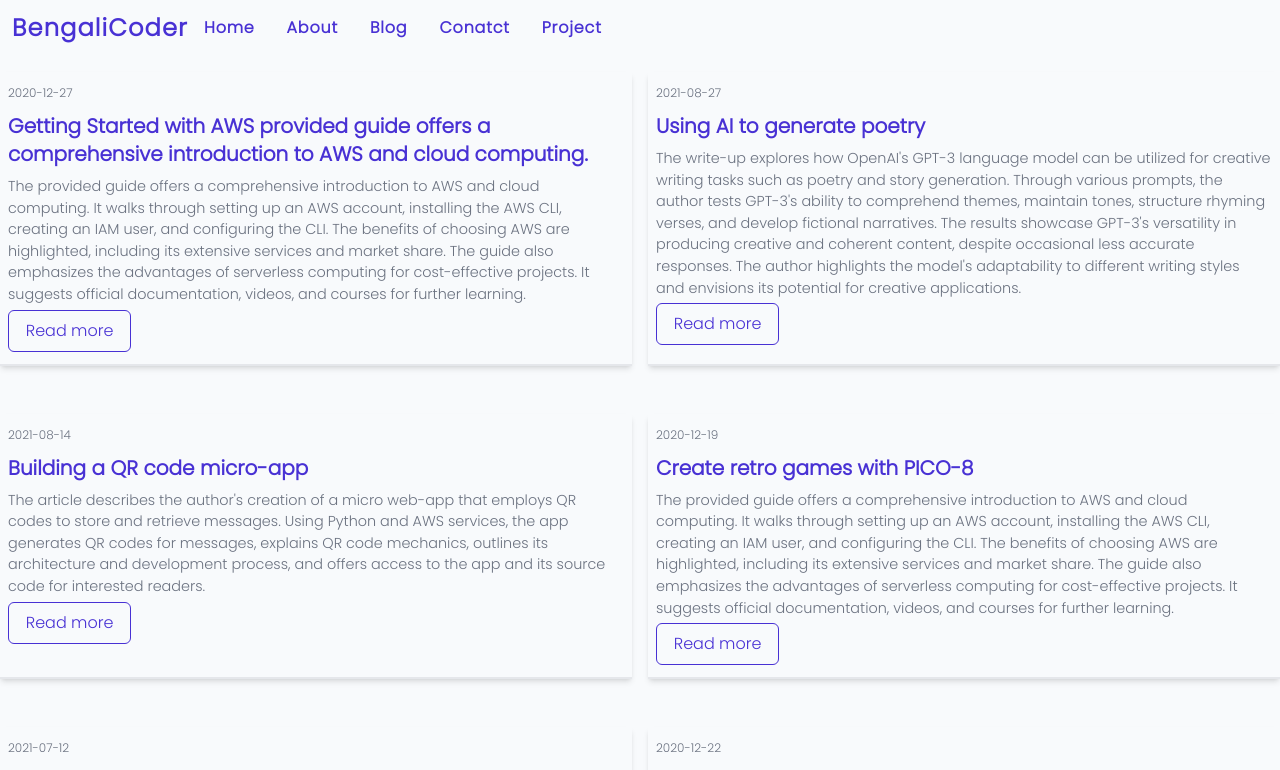
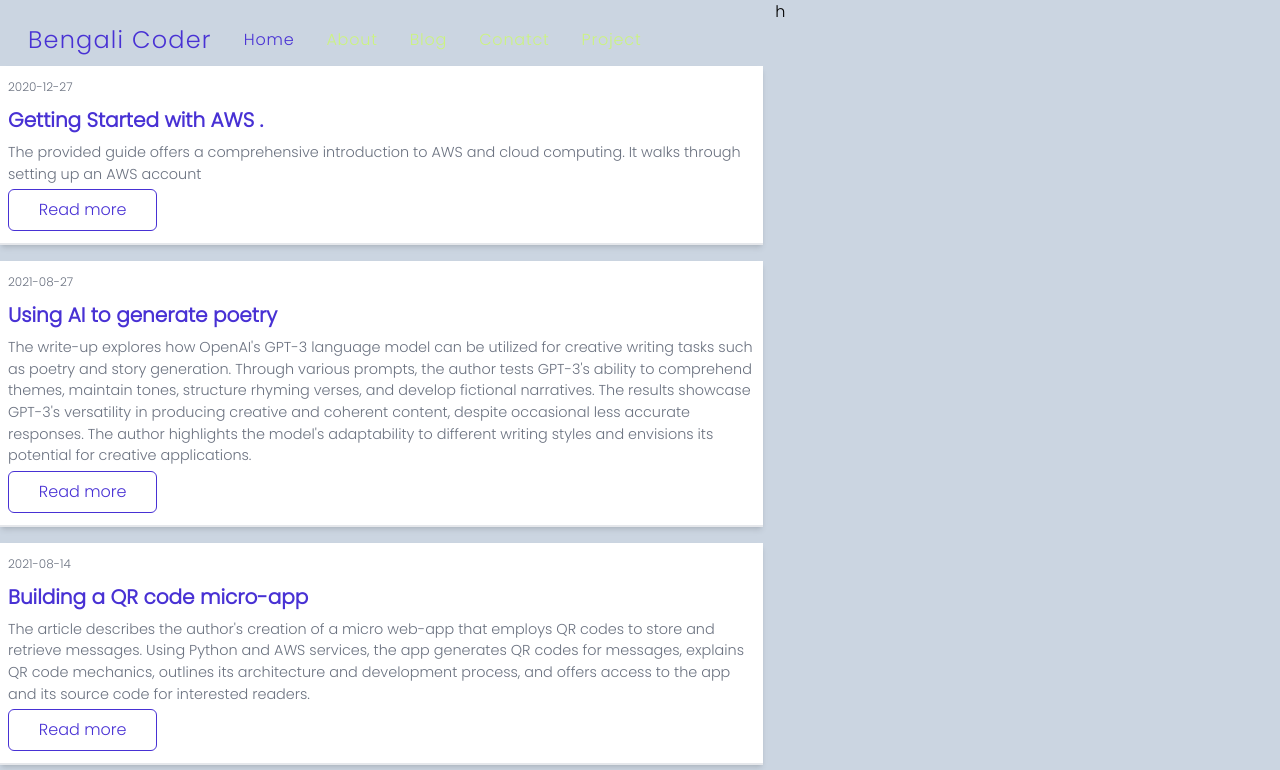
Before and after one commit to shaid-7908/my_portfolio_nextJs, a Next.js app: page /Blog in a window 1280 px wide. Shown: the top 770 px of the page. Built offline with nearby package versions, Linux system fonts and the light colour scheme.

Commit message:
Chances of broken website is high

```diff
--- a/POST/aws-quickstart.md
+++ b/POST/aws-quickstart.md
@@ -1,7 +1,7 @@
 ---
-title: "Getting Started with AWS provided guide offers a comprehensive introduction to AWS and cloud computing."
+title: "Getting Started with AWS ."
 subtitle: "Create an AWS account and set up CLI/SDK access."
-summary: "The provided guide offers a comprehensive introduction to AWS and cloud computing. It walks through setting up an AWS account, installing the AWS CLI, creating an IAM user, and configuring the CLI. The benefits of choosing AWS are highlighted, including its extensive services and market share. The guide also emphasizes the advantages of serverless computing for cost-effective projects. It suggests official documentation, videos, and courses for further learning."
+summary: "The provided guide offers a comprehensive introduction to AWS and cloud computing. It walks through setting up an AWS account"
 date: "2020-12-27"
 ---
 
--- a/package.json
+++ b/package.json
@@ -9,6 +9,9 @@
     "lint": "next lint"
   },
   "dependencies": {
+    "@fortawesome/free-solid-svg-icons": "^6.4.2",
+    "@fortawesome/react-fontawesome": "^0.2.0",
+    "@material-tailwind/react": "^2.1.1",
     "@next/font": "^13.4.19",
     "autoprefixer": "10.4.15",
     "eslint": "8.47.0",
--- a/pages/Blog/[slug]/index.js
+++ b/pages/Blog/[slug]/index.js
@@ -23,8 +23,9 @@ export default function index({frontmatter:{title,date},content,slug}) {
             </div>
         </div>
 
-        <div className='flex justify-center my-5'>
-        <article className="prose md:prose-lg prose-h1:text-[#4831d4]
+        <div className='md:flex md:justify-center md:w-[70%] my-5 mx-[20px] md:mx-2'>
+        <article className="prose prose-sm md:prose-lg prose-h1:text-[#4831d4]
+        max-w-none
         prose-h1:text-3xl
         prose-h1:font-bold
         prose-headings:text-gray-800
--- a/pages/Blog/index.js
+++ b/pages/Blog/index.js
@@ -9,29 +9,18 @@ import Link from 'next/link';
 export default function index({posts}) {
   return (
     <>
-    <div className='bg-slate-50'>
+    <div className='bg-slate-300'>
         <div className='containerWrap2 '>
 
-              {/* <Navbar barcolor={"#4831d4"}/> */}
 
-             <div className='p-3 flex justify-start items-center font-popins relative '>
-            <h1 className='text-2xl text-[#4831d4] font-bold tracking-wider '>BengaliCoder</h1>
-           {/* <Navbar barcolor='#4831d4'/> */}
-            <div className='hidden lg:block'>
-                <ul className='flex justify-around text-lgn tracking-wider font-semibold '>
-                    <Link href='/' className='mx-4 text-[#4831d4]'>Home</Link>
-                    <Link href='/About' className='mx-4 text-[#4831d4]'>About</Link>
-                    <li className='mx-4 text-[#4831d4]'>Blog</li>
-                    <li className='mx-4 text-[#4831d4]'>Conatct</li>
-                    <li className='mx-4 text-[#4831d4]'>Project</li>
-                </ul>
-            </div>
-             </div>
 
-             <div className='grid grid-cols-4 gap-4'>
+             <div className='grid grid-cols-5 gap-3 '>
+              <div className='col-span-3 mt-[50px]'>
+
+
            {posts.map((blog,index)=>(
 
-            <div className='border-b-2 p-2 col-span-2 my-4 shadow-md' key={index}>
+            <div className='border-b-2 p-2 col-span-3 my-4 shadow-md bg-white' key={index}>
               <span className='text-gray-500 text-xs'>{blog.date}</span>
               <h1 className='text-xl my-2 font-bold text-[#4831d4]'>{blog.title}</h1>
               <p className='text-gray-500 text-[0.90rem] font-popins'>{blog.summary}</p>
@@ -50,14 +39,17 @@ export default function index({posts}) {
             </div>
 
            ))}
+           </div>
+           <div className='col-span-2'>
+            h
+           </div>
+
              </div>
 
 
         </div>
     </div>
-    <div className='w-screen h-[70vh] bg-[#3D155F]'>
-        <Footer/>
-    </div>
+
 
     </>
   )
--- a/pages/Component/Herosection1.js
+++ b/pages/Component/Herosection1.js
@@ -8,6 +8,7 @@ import { useRouter } from 'next/navigation'
 import {motion} from 'framer-motion'
 import TransitionPage from './Transitionpage'
 import Particles1 from './Particles1'
+import Navbar from './Navbar'
 
 export default function Herosection1() {
     const router = useRouter()
@@ -15,26 +16,14 @@ export default function Herosection1() {
   return (
     <AnimatePresence mode='wait'>
     <motion.div key={router.route} className='herosectionBg'>
-        {/* <TransitionPage/> */}
+        <TransitionPage/>
         <div className='containerWrap2'>
 
-        <div className='p-3 flex justify-start items-center font-popins relative '>
-                <h1 className='text-2xl text-[#ccf381] font-bold tracking-wider mx-4'>BengaliCoder</h1>
-               {/* <Navbar barcolor="#ccf381"/> */}
-                <nav className='hidden lg:block'>
-                    <ul className='flex justify-around text-lgn tracking-wider font-semibold '>
-                        <Link href='/' className='mx-4 text-[#ccf381]'>Home</Link>
-                        <Link href='/' className='mx-4 text-[#ccf381]'>About</Link>
-                        <Link href='/Blog' className='mx-4 text-[#ccf381]'>Blog</Link>
-                        <li className='mx-4 text-[#ccf381]'>Conatct</li>
-                        <li className='mx-4 text-[#ccf381]'>Project</li>
-                    </ul>
-                </nav>
-            </div>
+
 
 
             <div className='flex flex-col lg:flex-row'>
-                <div  className=' flex-1 p-3 '>
+                <div  className=' flex-1 p-3 mt-[40px]'>
                     <div className='text-5xl lg:text-7xl font-bold my-4 text-[#ccf381] p-3'>
                         <h1>Full Stack</h1>
                         <h1>Developer</h1>
@@ -44,7 +33,7 @@ export default function Herosection1() {
                     </div>
 
                 </div>
-                <div className=' flex-1 p-3 relative'>
+                <div className=' flex-1 p-3 relative  mt-[40px]'>
                     <Particles1/>
                     {/* <Particles1/> */}
 
--- /dev/null
+++ b/pages/Component/Navbar.js
@@ -0,0 +1,130 @@
+'use client'
+import React from 'react'
+import { useRouter } from 'next/router';
+
+import  { useState, useEffect } from "react";
+import { FontAwesomeIcon } from "@fortawesome/react-fontawesome";
+import {faBars,faX} from "@fortawesome/free-solid-svg-icons";
+import Link from 'next/link';
+
+import {motion} from 'framer-motion'
+
+export default function Navbar({barcolor}) {
+    const [navColor, setnavColor] = useState("transparent");
+    const [navPosition,setNavPosition] = useState('absolute')
+    const [navSrcollLinkColor,setNavScrollLinkColor] = useState(false)
+    const router = useRouter()
+
+    const listenScrollEvent = () => {
+        window.scrollY > 10 ? setnavColor("md:bg-white") : setnavColor("md:bg-transparent");
+        window.scrollY > 10 ? setNavPosition('sticky') : setNavPosition('absolute');
+        window.scrollY > 10 ? setNavScrollLinkColor(true) : setNavScrollLinkColor(false)
+    }
+
+  const [menuState,setMenuState]=useState(false)
+
+
+  useEffect(() => {
+    window.addEventListener("scroll", listenScrollEvent);
+    return () => {
+      window.removeEventListener("scroll", listenScrollEvent);
+    };
+  }, []);
+  useEffect(() => {
+
+    console.log('route change with dependency', router.pathname);
+}, [router]);
+
+  return (
+   //  <div className='md:hidden absolute z-50 flex flex-col items-end right-0 top-[10px] '>
+   //    <span className={`text-[${barcolor}] text-3xl p-2`} onClick={()=>{setMenuState(!menuState)
+   //   console.log(menuState)
+   // }
+   // }>
+   //      {menuState ? <FontAwesomeIcon icon={faX}/> : <FontAwesomeIcon icon={faBars}/>}
+   //      </span>
+   //      <div className={`w-screen h-[35vh] bg-white  mt-3 ${menuState ? 'block' : ' hidden' } transition duration-1000 ease-in-out `}>
+   //         <div className='w-[80%] h-[100%] mx-auto flex'>
+   //               <ul className='flex-1'>
+   //                <motion.li
+   //                   initial={{opacity:0,translateY:20}}
+   //                   whileInView={{opacity:1,translateY:0}}
+   //                   transition={{duration:0.5}}
+   //                   className='my-4 text-[#ccf381] font-popins tracking-widest'>Home</motion.li>
+   //                <motion.li
+   //                   initial={{opacity:0,translateY:20}}
+   //                   whileInView={{opacity:1,translateY:0}}
+   //                   transition={{duration:0.5}}
+   //                   className='my-4 text-[#ccf381] font-popins tracking-widest'>About</motion.li>
+   //                <motion.li
+   //                   initial={{opacity:0,translateY:20}}
+   //                   whileInView={{opacity:1,translateY:0}}
+   //                   transition={{duration:0.5}}
+   //                   className='my-4 text-[#ccf381] font-popins tracking-widest'>Blog</motion.li>
+   //                <motion.li
+   //                   initial={{opacity:0,translateY:20}}
+   //                   whileInView={{opacity:1,translateY:0}}
+   //                   transition={{duration:0.5}}
+   //                   className='my-4 text-[#ccf381] font-popins tracking-widest'>Contact</motion.li>
+   //                <motion.li
+   //                   initial={{opacity:0,translateY:20}}
+   //                   whileInView={{opacity:1,translateY:0}}
+   //                   transition={{duration:0.5}}
+   //                   className='my-4 text-[#ccf381] font-popins tracking-widest'>Project</motion.li>
+   //               </ul>
+   //               <div className='flex-1 my-4 border-l-[1px] px-2 flex flex-col'>
+   //                <motion.h1
+   //                initial={{opacity:0,translateY:20}}
+   //                whileInView={{opacity:1,translateY:0}}
+   //                transition={{duration:0.5}}
+   //                className='text-slate-500 tracking-widest'>SAY HELLO</motion.h1>
+   //                <motion.span
+   //                    initial={{opacity:0,translateY:20}}
+   //                    whileInView={{opacity:1,translateY:0}}
+   //                    transition={{duration:0.5}}
+   //                    className='text-[#ccf381] font-popins '>
+   //                 <a href='mailto:shahid451998@gmail.com'>Email</a>
+   //                </motion.span>
+   //                <motion.span
+   //                  initial={{opacity:0,translateY:20}}
+   //                  whileInView={{opacity:1,translateY:0}}
+   //                  transition={{duration:0.5}}
+   //                  className='text-[#ccf381] font-popins my-2 '>
+   //                 <a href='mailto:shahid451998@gmail.com'>Linkedin</a>
+   //                </motion.span>
+   //               </div>
+   //         </div>
+   //      </div>
+   //  </div>
+   <div className={`w-screen ${navPosition} ${navColor} top-0 z-40 `}
+       style={{
+        // backgroundColor:navColor,
+        // position:navPosition,
+        transition: "all 1s"
+       }}
+       >
+      <div className='containerWrap2'>
+      <div className='p-3 flex flex-col md:flex-row md:justify-start md:items-center font-popins relative'>
+
+
+                <h1 className={`text-2xl  ${router.pathname != '/' || navSrcollLinkColor ? 'text-[#4831d4]' : 'text-[#ccf381]'}  tracking-wider mx-4`}>Bengali Coder</h1>
+                <div className='absolute md:hidden right-2' onClick={()=>setMenuState(!menuState)}>
+                {menuState ? <FontAwesomeIcon icon={faX}/> : <FontAwesomeIcon icon={faBars}/>}
+                </div>
+
+
+               {/* <Navbar barcolor="#ccf381"/> */}
+                <nav className={`${menuState ? 'block' : 'hidden md:block'} transition duration-500 ease-in-out`}>
+                    <ul className='flex flex-col md:flex-row justify-around text-lgn tracking-wider  '>
+                        <Link href='/' className={`mx-4 my-4 ${router.pathname != '/' || navSrcollLinkColor ? 'text-[#4831d4]' : 'text-[#ccf381]'}`}>Home</Link>
+                        <Link href='/' className='mx-4 my-4 text-[#ccf381]'>About</Link>
+                        <Link href='/Blog' className='mx-4 my-4 text-[#ccf381]'>Blog</Link>
+                        <li className='mx-4 my-4 text-[#ccf381]'>Conatct</li>
+                        <li className='mx-4 my-4 text-[#ccf381]'>Project</li>
+                    </ul>
+                </nav>
+            </div>
+      </div>
+   </div>
+  )
+}
--- a/pages/_app.js
+++ b/pages/_app.js
@@ -1,6 +1,8 @@
 import '@/styles/globals.css'
 import { Poppins } from 'next/font/google'
-
+import Footer from './Component/Footer'
+import Navbar from './Component/Navbar'
+import { useRouter } from 'next/navigation'
 const popins = Poppins({
   subsets:['latin'],
   weight:['300']
@@ -9,7 +11,10 @@ const popins = Poppins({
 export default function App({ Component, pageProps }) {
 
   return <main className={popins.className}>
-
+   <Navbar/>
     <Component {...pageProps} />
+    <div className='w-screen h-[70vh] bg-[#3D155F]'>
+          <Footer/>
+         </div>
   </main>
 }
--- a/pages/index.js
+++ b/pages/index.js
@@ -15,7 +15,7 @@ export default function Home() {
     <>
     <Head>
       <title>Bengali Coder</title>
-      <meta charset="UTF-8"/>
+      <meta charSet="UTF-8"/>
       <meta name="description" content="Coding blog and developer portfolio website"/>
       <meta name="keywords" content="HTML, CSS, JavaScript , Next JS , Langchain ,Python , Web Developer"/>
       <meta name="author" content="Shahid Ali"/>
@@ -40,9 +40,7 @@ export default function Home() {
          <div className='w-screen max-h-fit'>
           <ContactForm/>
          </div>
-         <div className='w-screen h-[70vh] bg-[#3D155F]'>
-          <Footer/>
-         </div>
+
 
 
     </main>
```
Also changed, not shown: pages/Component/ContactForm.js (+8 -8 lines), styles/globals.css (line endings or trailing spaces), 1 other file (tests, documents, lock files or other folders).
